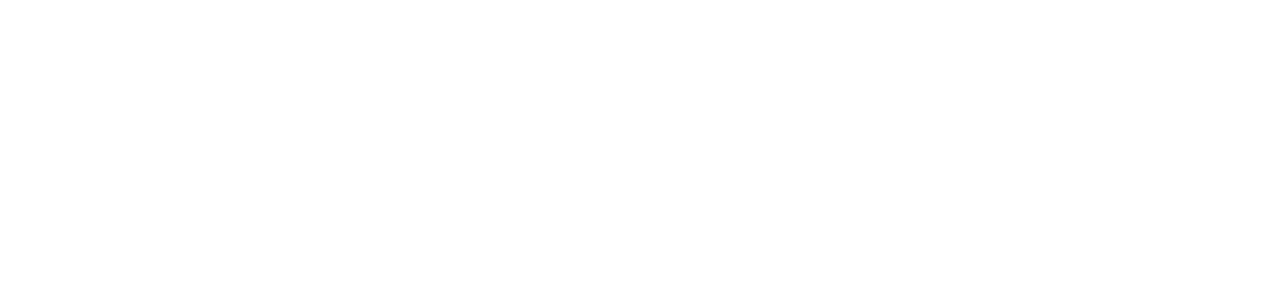
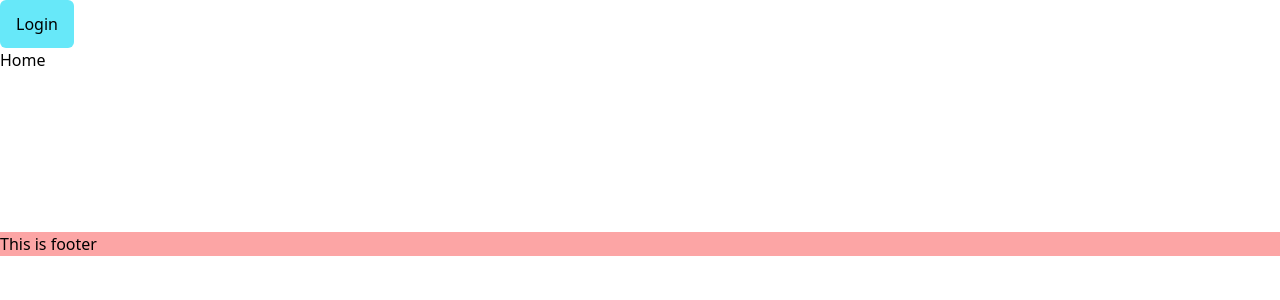
Before and after one commit to Tirtho-Ray/result-management-client, a React (Vite) app: page / in a window 1280 px wide. Shown: the top 300 px of the page. Built offline with nearby package versions, Linux system fonts and the light colour scheme.

Commit message:
add somthing

```diff
--- /dev/null
+++ b/src/Auth/Login/Login.tsx
@@ -0,0 +1,10 @@
+
+const Login = () => {
+    return (
+        <div>
+            This is login page
+        </div>
+    );
+};
+
+export default Login;
--- /dev/null
+++ b/src/Auth/signIn/SignIn.tsx
@@ -0,0 +1,10 @@
+
+const SignIn = () => {
+    return (
+        <div>
+            Sign in
+        </div>
+    );
+};
+
+export default SignIn;
--- a/src/Main/Main.tsx
+++ b/src/Main/Main.tsx
@@ -1,9 +1,14 @@
+import { Outlet } from "react-router-dom";
+import Navbar from "../Navbar/Navbar";
+import Footer from "../footer/Footer";
 
 
 const Main = () => {
     return (
         <div>
-
+            <Navbar />
+            <Outlet />
+            <Footer />
         </div>
     );
 };
--- /dev/null
+++ b/src/Navbar/Navbar.tsx
@@ -0,0 +1,10 @@
+
+const Navbar = () => {
+    return (
+        <div>
+          <button className="px-4 py-3 bg-cyan-300 rounded-md  ">Login</button>
+        </div>
+    );
+};
+
+export default Navbar;
--- a/src/Router/Router.tsx
+++ b/src/Router/Router.tsx
@@ -9,7 +9,7 @@
         errorElement:<ErrorPage />,
         children:[
             {
-                path:"",
+                path:"/",
                 element:<div>Home</div>
             },
             {
--- /dev/null
+++ b/src/footer/Footer.tsx
@@ -0,0 +1,10 @@
+
+const Footer = () => {
+    return (
+        <div className="mt-40 bg-red-300 text-black">
+            This is footer
+        </div>
+    );
+};
+
+export default Footer;
```
